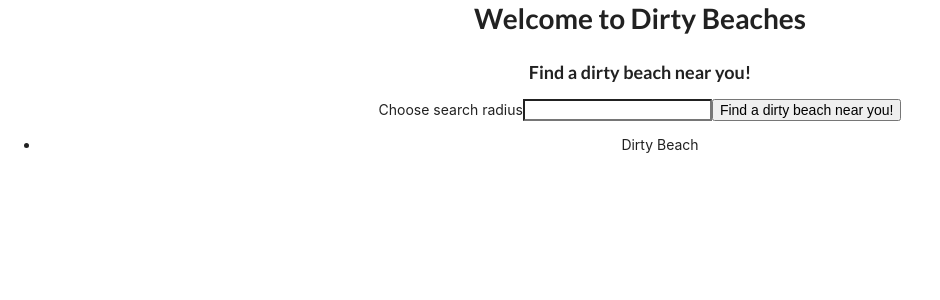
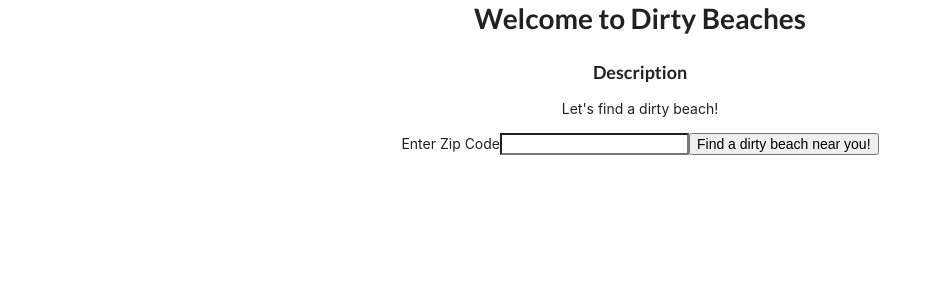
Before and after one commit to RickyB0bby/friends-family, a React (Create React App) app in the folder client/: page / in a window 1280 px wide. Shown: the top 300 px of the page, without its empty margins (0-940 px from the left). Built offline with nearby package versions, Linux system fonts and the light colour scheme.

Commit message:
Improved list detail functionality

```diff
--- a/client/src/components/Home.js
+++ b/client/src/components/Home.js
@@ -2,19 +2,30 @@ import React, {Component} from 'react';
 import DirtyBeaches from './DirtyBeaches';
 
 class Home extends Component{
+  constructor(){
+    super();
+    this.state = { show: false };
+    this.outputBeaches = this.outputBeaches.bind(this)
+  }
+  outputBeaches = (event) => {
+    event.preventDefault()
+    const {show} = this.state
+    this.setState({show: !show})
+  }
   render(){
     return(
       <div>
         <h1> Welcome to Dirty Beaches </h1>
-        <h3> Find a dirty beach near you! </h3>
+        <h3> Description</h3>
+        <p>Let's find a dirty beach!</p>
         <form>
           <label>
-           Choose search radius
+           Enter Zip Code
            <input type="text" />
           </label>
-          <input type="submit" value="Find a dirty beach near you!" />
+          <input type="submit" value="Find a dirty beach near you!" onClick = {this.outputBeaches}/>
         </form>
-        <DirtyBeaches/>
+         {this.state.show && <DirtyBeaches/>}
       </div>
     )
   }
```
